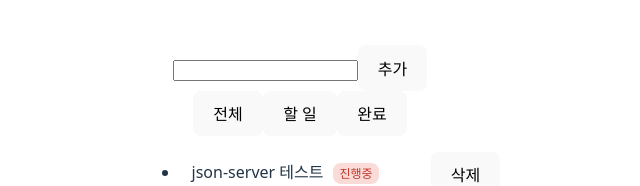
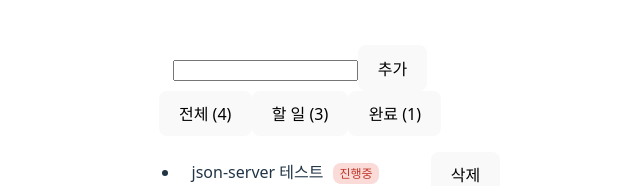
Before and after one commit to maruru301/goorm-missions, a React app in the folder tanstack-query/: page / in a window 1280 px wide. Shown: the part 188-374 px from the top of the page, without its empty margins (340-980 px from the left). Built offline with nearby package versions, Linux system fonts and the light colour scheme; data requests are answered from the project's data file; the HTML template or start-up script is replaced by a standard one.

Commit message:
feat: 탭 버튼에 전체 / 할 일 / 완료 개수 표시

```diff
--- a/tanstack-query/src/mission/Todos.jsx
+++ b/tanstack-query/src/mission/Todos.jsx
@@ -94,9 +94,9 @@ const Todos = () => {
             </form>
 
             <div className="tab">
-                <button onClick={() => setActiveTab('all')}>전체</button>
-                <button onClick={() => setActiveTab('pending')}>할 일</button>
-                <button onClick={() => setActiveTab('completed')}>완료</button>
+                <button onClick={() => setActiveTab('all')}>전체 ({todosMap.all.length})</button>
+                <button onClick={() => setActiveTab('pending')}>할 일 ({todosMap.pending.length})</button>
+                <button onClick={() => setActiveTab('completed')}>완료 ({todosMap.completed.length})</button>
             </div>
 
             <ul className="todo-list-container">
```
